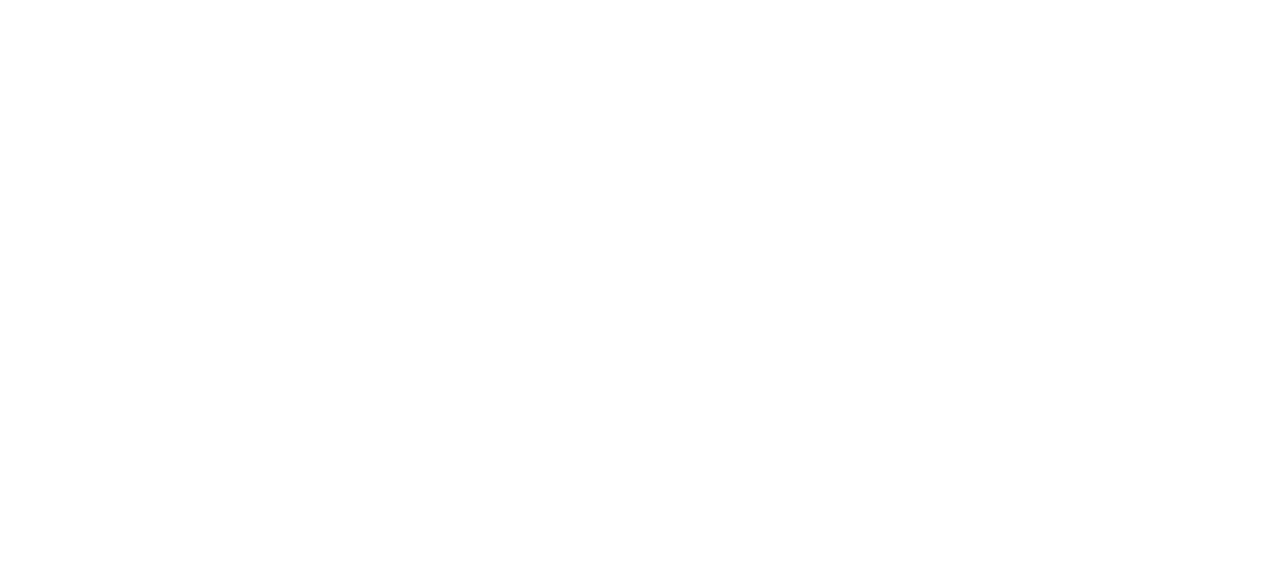
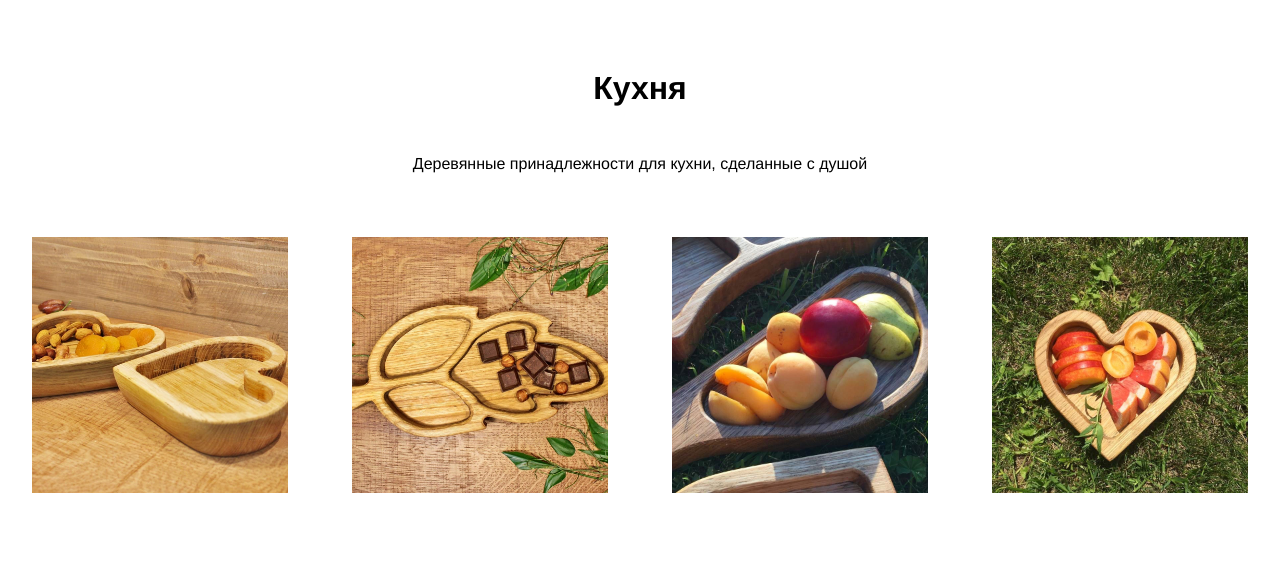
Before and after one commit to ange1of/lorywood, an Angular app: page / in a window 1280 px wide. Shown: the part 911-1480 px from the top of the page. Before the commit the page ends 800 px from the top, so only its background shows below. Built offline with nearby package versions, Linux system fonts and the light colour scheme.

Commit message:
some photos

```diff
--- a/src/app/main-page/main-page.component.html
+++ b/src/app/main-page/main-page.component.html
@@ -1,2 +1,21 @@
 <app-menu></app-menu>
 <div id="main-image"></div>
+<div class="section container">
+  <h1>Кухня</h1>
+  <p>Деревянные принадлежности для кухни, сделанные с душой</p>
+  <div class="gallery">
+    <img src="../../assets/images/items/kitchen/1.jpg" class="gallery-item">
+    <img src="../../assets/images/items/kitchen/2.jpg" class="gallery-item">
+    <img src="../../assets/images/items/kitchen/3.jpg" class="gallery-item">
+    <img src="../../assets/images/items/kitchen/4.jpg" class="gallery-item">
+  </div>
+</div>
+<div class="section container">
+  <h1>Светильники</h1>
+</div>
+<div class="section container">
+  <h1>Интерьер</h1>
+</div>
+<div class="section container">
+  <h1>Сувениры</h1>
+</div>
--- a/src/app/main-page/main-page.component.scss
+++ b/src/app/main-page/main-page.component.scss
@@ -1,8 +1,36 @@
 #main-image {
-    width: 100%;
-    height: 100vh;
-    background-image: url('../../assets/images/main-image.png');
-    background-position: center;
-    background-repeat: no-repeat;
-    background-size: cover;
+  width: 100%;
+  height: 100vh;
+  background-image: url("../../assets/images/main-image.png");
+  background-position: center;
+  background-repeat: no-repeat;
+  background-size: cover;
 }
+
+.container {
+  display: flex;
+  flex-direction: column;
+  justify-content: center;
+  > * {
+    margin: 1em auto;
+  }
+}
+
+.section {
+  min-height: 100vh;
+}
+
+.gallery {
+  display: flex;
+  flex-wrap: wrap;
+  flex-direction: row;
+  justify-content: start;
+  align-items: auto;
+  align-content: center;
+
+  &-item {
+    flex: 1 0 auto;
+    margin: 2em;
+    max-width: 20vw;
+  }
+}
```
